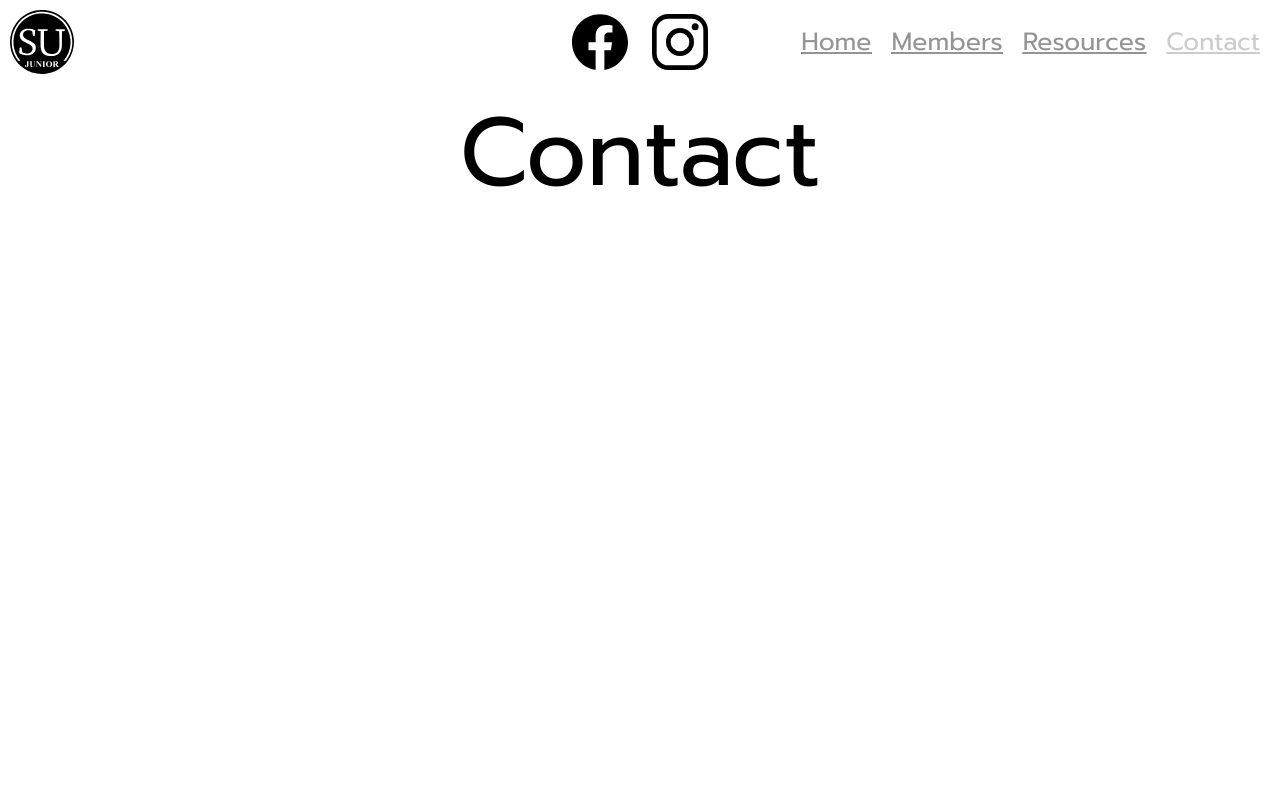
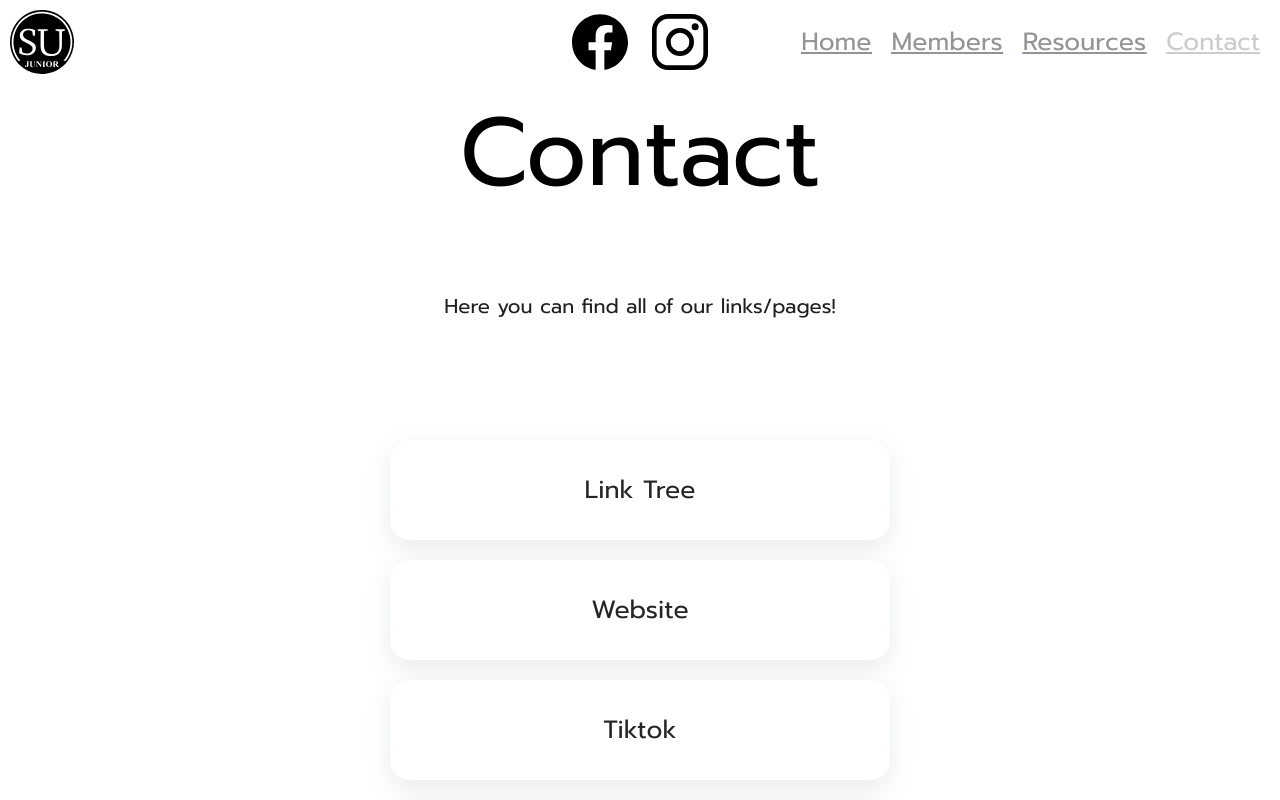
Before and after one commit to stuysu/junior-22_23, a Next.js app: page /contact in a window 1280 px wide. Shown: the top 800 px of the page. Built offline with nearby package versions, Linux system fonts and the light colour scheme.

Commit message:
contacts page done

```diff
--- /dev/null
+++ b/components/contact/ContactUrl.js
@@ -0,0 +1,11 @@
+import styles from "../../styles/components/contact/ContactUrl.module.css";
+
+export default function ContactUrl ({ url, children }) {
+    return (
+        <div className={styles.contactUrl} onClick={() => {
+            window.open(url, "_blank");
+        }}>
+            {children}
+        </div>
+    )
+}
--- a/pages/contact.js
+++ b/pages/contact.js
@@ -1,3 +1,6 @@
+import Container from "../components/layouts/Container.js";
+import ContactUrl from "../components/contact/ContactUrl.js";
+
 export async function getServerSideProps({ res }) {
     // Set cache
     res.setHeader(
@@ -10,10 +13,22 @@ export async function getServerSideProps({ res }) {
     }
 }
 
-export default function resource () {
+const links = {
+    "Link Tree": "https://linktr.ee/JuniorCaucus",
+    "Website": "https://junior.stuysu.org/",
+    "Tiktok": "https://www.tiktok.com/@juniorcaucus",
+    "Facebook": "https://www.facebook.com/StuyJuniorCaucus",
+    "Email Us!": "mailto:junior@stuysu.org"
+}
+
+export default function Contact () {
     return (
         <>
             <h1 className="title">Contact</h1>
+            <p className="paragraph">Here you can find all of our links/pages!</p>
+            <Container>
+                {Object.entries(links).map(([name, src]) => (<ContactUrl url={src}>{name}</ContactUrl>))}
+            </Container>
         </>
     )
 }
--- a/pages/resource.js
+++ b/pages/resource.js
@@ -10,7 +10,7 @@ export async function getServerSideProps({ res }) {
     }
 }
 
-export default function resource () {
+export default function Resource () {
     return (
         <>
             <h1 className="title">Resources</h1>
--- /dev/null
+++ b/styles/components/contact/ContactUrl.module.css
@@ -0,0 +1,22 @@
+.contactUrl {
+    width: 500px;
+    height: 100px;
+    border-radius: 20px;
+    display: flex;
+    justify-content: center;
+    align-items: center;
+    overflow: hidden;
+	box-shadow: rgba(149, 157, 165, 0.2) 0px 8px 24px;
+    cursor: pointer;
+    font-size: 25px;
+    transition: 0.3s all ease;
+    background: white;
+    color: rgb(37, 37, 37);
+    margin-top: 20px;
+}
+
+.contactUrl:hover {
+    background: rgb(216, 216, 216);
+    color: black;
+    transition: 0.6s all ease;
+}
--- a/styles/globals.css
+++ b/styles/globals.css
@@ -27,6 +27,12 @@ body {
 .title {
   font-size: calc(3rem + 5vw);
   font-weight: normal;
+  text-align: center;
+}
+
+.paragraph {
+  font-size: 20px;
+  color: rgb(31, 31, 31);
   text-align: center;
 }
 
```
